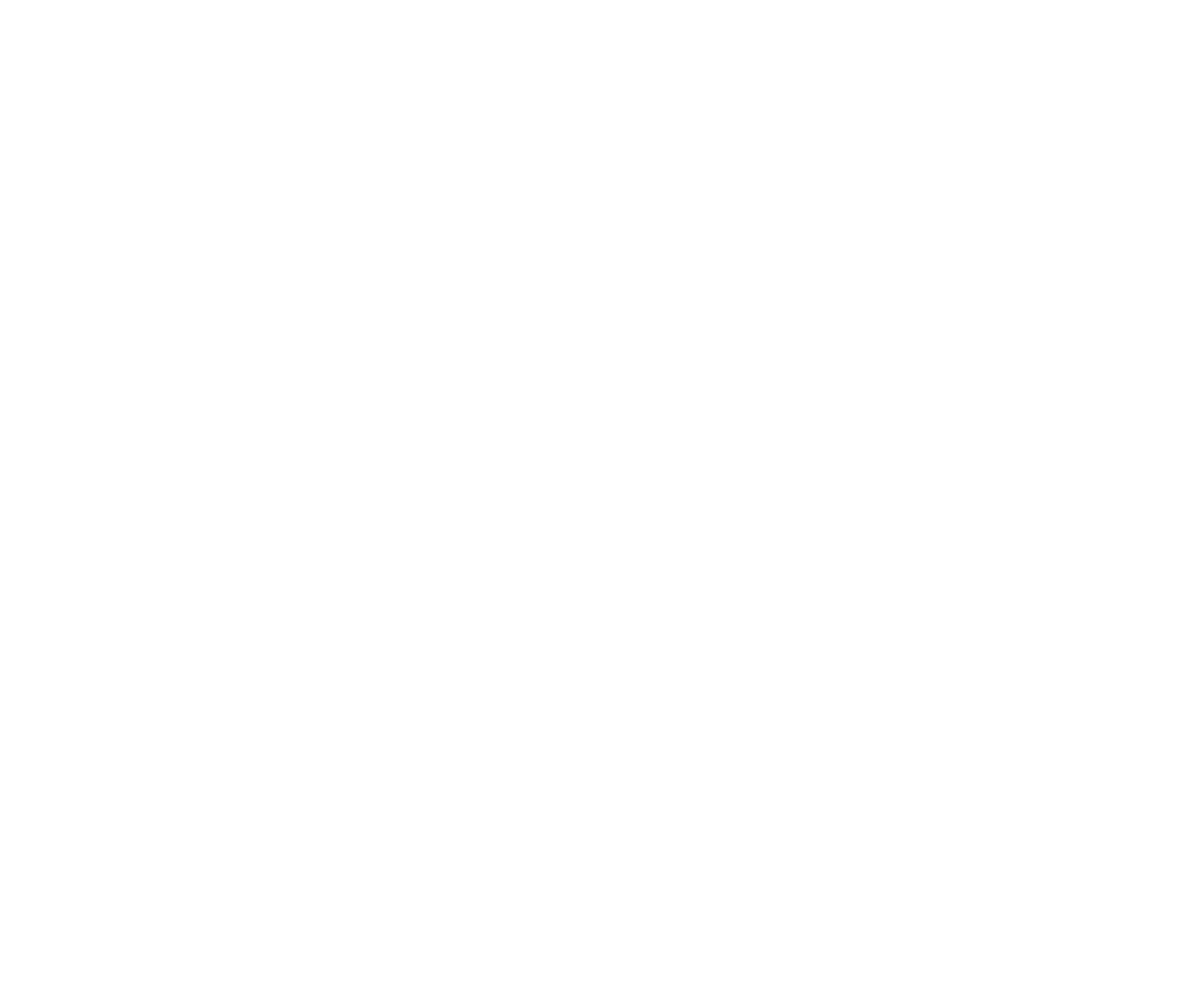
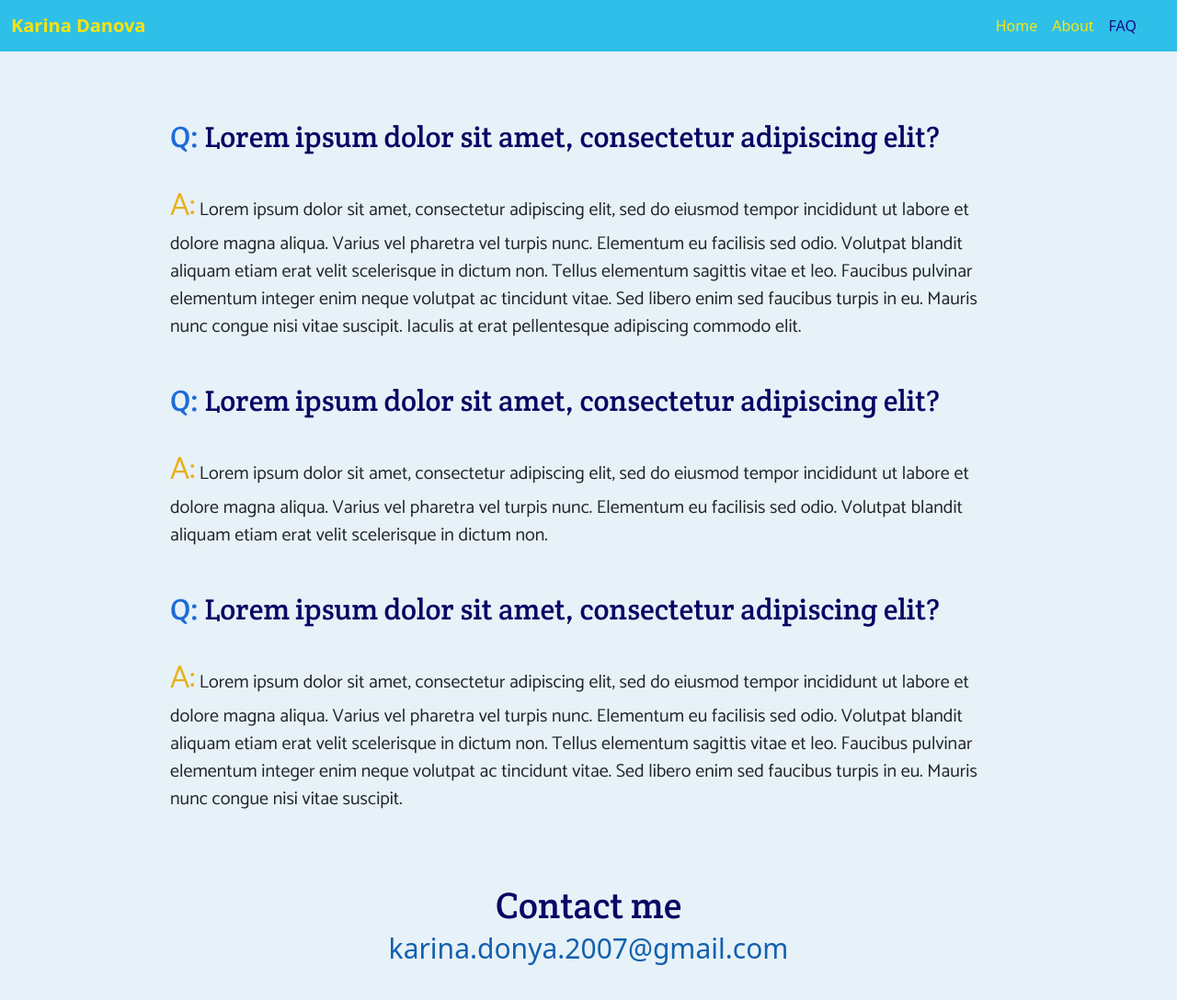
Before and after one commit to Kar1Da/my-portfolio, a plain HTML site: page FAQ.html in a window 1280 px wide. Shown: the whole page at 92% size. Before the commit the page ends 800 px from the top, so only its background shows below. Drawn offline with nearby package versions, Linux system fonts and the light colour scheme.

Commit message:
completed FAQ.html

```diff
--- a/FAQ.html
+++ b/FAQ.html
@@ -0,0 +1,126 @@
+<!DOCTYPE html>
+<html lang="en">
+  <head>
+    <meta charset="UTF-8" />
+    <meta http-equiv="X-UA-Compatible" content="IE=edge" />
+    <meta name="viewport" content="width=device-width, initial-scale=1.0" />
+    <title>About Karina Danova | main information</title>
+    <link
+      href="https://cdn.jsdelivr.net/npm/bootstrap@5.3.1/dist/css/bootstrap.min.css"
+      rel="stylesheet"
+      integrity="sha384-4bw+/aepP/YC94hEpVNVgiZdgIC5+VKNBQNGCHeKRQN+PtmoHDEXuppvnDJzQIu9"
+      crossorigin="anonymous"
+    />
+    <link rel="preconnect" href="https://fonts.googleapis.com" />
+    <link rel="preconnect" href="https://fonts.gstatic.com" crossorigin />
+    <link
+      href="https://fonts.googleapis.com/css2?family=Catamaran:wght@100;200;300;400;500&family=Crete+Round:ital@0;1&display=swap"
+      rel="stylesheet"
+    />
+    <link rel="stylesheet" href="src/style.css" />
+    <script
+      src="https://kit.fontawesome.com/c66b962c05.js"
+      crossorigin="anonymous"
+    ></script>
+    <script
+      src="https://cdn.jsdelivr.net/npm/bootstrap@5.3.1/dist/js/bootstrap.bundle.min.js"
+      integrity="sha384-HwwvtgBNo3bZJJLYd8oVXjrBZt8cqVSpeBNS5n7C8IVInixGAoxmnlMuBnhbgrkm"
+      crossorigin="anonymous"
+    ></script>
+  </head>
+  <body>
+    <nav class="navbar navbar-expand-sm">
+      <div class="container-fluid">
+        <a class="navbar-brand" href="index.html">Karina Danova</a>
+        <button
+          class="navbar-toggler"
+          type="button"
+          data-bs-toggle="collapse"
+          data-bs-target="#navbarNav"
+          aria-controls="navbarNav"
+          aria-expanded="false"
+          aria-label="Toggle navigation"
+        >
+          <span class="navbar-toggler-icon"></span>
+        </button>
+        <div
+          class="collapse justify-content-end me-4 navbar-collapse"
+          id="navbarNav"
+        >
+          <ul class="navbar-nav">
+            <li class="nav-item">
+              <a class="nav-link" aria-current="page" href="index.html">Home</a>
+            </li>
+            <li class="nav-item">
+              <a class="nav-link" href="about.html">About</a>
+            </li>
+            <li class="nav-item">
+              <a class="nav-link active-link" href="FAQ.html">FAQ</a>
+            </li>
+          </ul>
+        </div>
+      </div>
+    </nav>
+
+    <div class="container custom-container">
+      <div class="row">
+        <div class="col-sm-12">
+          <h2>
+            <span class="questions">Q:</span> Lorem ipsum dolor sit amet,
+            consectetur adipiscing elit?
+          </h2>
+          <p>
+            <span class="answers">A:</span> Lorem ipsum dolor sit amet,
+            consectetur adipiscing elit, sed do eiusmod tempor incididunt ut
+            labore et dolore magna aliqua. Varius vel pharetra vel turpis nunc.
+            Elementum eu facilisis sed odio. Volutpat blandit aliquam etiam erat
+            velit scelerisque in dictum non. Tellus elementum sagittis vitae et
+            leo. Faucibus pulvinar elementum integer enim neque volutpat ac
+            tincidunt vitae. Sed libero enim sed faucibus turpis in eu. Mauris
+            nunc congue nisi vitae suscipit. Iaculis at erat pellentesque
+            adipiscing commodo elit.
+          </p>
+        </div>
+      </div>
+      <div class="row">
+        <div class="col-sm-12">
+          <h2>
+            <span class="questions">Q:</span> Lorem ipsum dolor sit amet,
+            consectetur adipiscing elit?
+          </h2>
+          <p>
+            <span class="answers">A:</span> Lorem ipsum dolor sit amet,
+            consectetur adipiscing elit, sed do eiusmod tempor incididunt ut
+            labore et dolore magna aliqua. Varius vel pharetra vel turpis nunc.
+            Elementum eu facilisis sed odio. Volutpat blandit aliquam etiam erat
+            velit scelerisque in dictum non.
+          </p>
+        </div>
+      </div>
+      <div class="row">
+        <div class="col-sm-12">
+          <h2>
+            <span class="questions">Q:</span> Lorem ipsum dolor sit amet,
+            consectetur adipiscing elit?
+          </h2>
+          <p>
+            <span class="answers">A:</span> Lorem ipsum dolor sit amet,
+            consectetur adipiscing elit, sed do eiusmod tempor incididunt ut
+            labore et dolore magna aliqua. Varius vel pharetra vel turpis nunc.
+            Elementum eu facilisis sed odio. Volutpat blandit aliquam etiam erat
+            velit scelerisque in dictum non. Tellus elementum sagittis vitae et
+            leo. Faucibus pulvinar elementum integer enim neque volutpat ac
+            tincidunt vitae. Sed libero enim sed faucibus turpis in eu. Mauris
+            nunc congue nisi vitae suscipit.
+          </p>
+        </div>
+      </div>
+      <div class="col-sm-12" id="contact-me">
+        <h1>Contact me</h1>
+        <a href="mailto:karina.donya.2007@gmail.com" title="email"
+          >karina.donya.2007@gmail.com</a
+        >
+      </div>
+    </div>
+  </body>
+</html>
--- a/src/style.css
+++ b/src/style.css
@@ -1,3 +1,7 @@
+:root {
+  --btn-color: rgb(241, 227, 81);
+}
+
 h1,
 h2,
 h3,
@@ -98,8 +102,8 @@ body {
 }
 
 .btn-about-main {
-  border-color: rgb(241, 227, 81);
-  background-color: rgb(241, 227, 81);
+  border-color: var(--btn-color);
+  background-color: var(--btn-color);
 }
 
 .btn-about-main:hover {
@@ -121,8 +125,8 @@ body {
 
 .btn-view {
   padding: 10px 20px;
-  border-color: rgb(241, 227, 81);
-  background-color: rgb(241, 227, 81);
+  border-color: var(--btn-color);
+  background-color: var(--btn-color);
   font-size: 20px;
 }
 
@@ -137,32 +141,39 @@ body {
   }
 }
 
-.about-container {
+.custom-container {
   max-width: 970px;
   padding: 100px 0 50px 0px;
 }
 
-.about-container img {
+.custom-container img {
   border: 10px dotted rgb(29, 87, 169);
   margin: 30px;
   max-width: 400px;
 }
 
-.about-container p {
+.custom-container p {
   font-size: 20px;
   padding: 30px 30px 0 30px;
 }
 
-.about-container h1 {
+.custom-container h1 {
   padding: 30px 30px 0px 30px;
   margin: 0;
+  color: rgb(4, 7, 100);
+}
+
+.custom-container h2 {
+  padding: 30px 30px 0px 30px;
+  margin: 0;
+  color: rgb(4, 7, 100);
 }
 
 .contact-me-about {
   text-align: center;
 }
 
-.about-container a {
+.custom-container a {
   padding: 10px 30px;
   font-size: 30px;
   background-color: rgb(17, 96, 175);
@@ -171,17 +182,63 @@ body {
 }
 
 @media (max-width: 576px) {
-  .about-container {
+  .custom-container {
     text-align: center;
   }
 
-  .about-container h1 {
+  .custom-container h1 {
     font-size: 30px;
     width: 100%;
   }
 
-  .about-container p {
+  .custom-container h2 {
+    width: 100%;
+  }
+
+  .custom-container p {
     font-size: 18px;
     width: 100%;
   }
 }
+
+.questions {
+  color: rgb(29, 107, 216);
+}
+
+.answers {
+  color: rgb(232, 176, 25);
+  font-size: 35px;
+}
+
+#contact-me {
+  text-align: center;
+  padding: 30px;
+}
+
+#contact-me a {
+  background: none;
+  color: rgb(17, 96, 175);
+  text-decoration: none;
+  text-align: center;
+}
+
+#contact-me span {
+  font-size: 40px;
+  margin: 0 20px 0 0;
+}
+
+@media (max-width: 500px) {
+  #contact-me a {
+    font-size: 20px;
+    padding: 5px;
+    margin: 0;
+  }
+}
+
+@media (max-width: 350px) {
+  #contact-me a {
+    font-size: 15px;
+    padding: 15px 0 0 0;
+    margin: 0;
+  }
+}
```
Also changed, not shown: about.html (+1 -1 lines).
